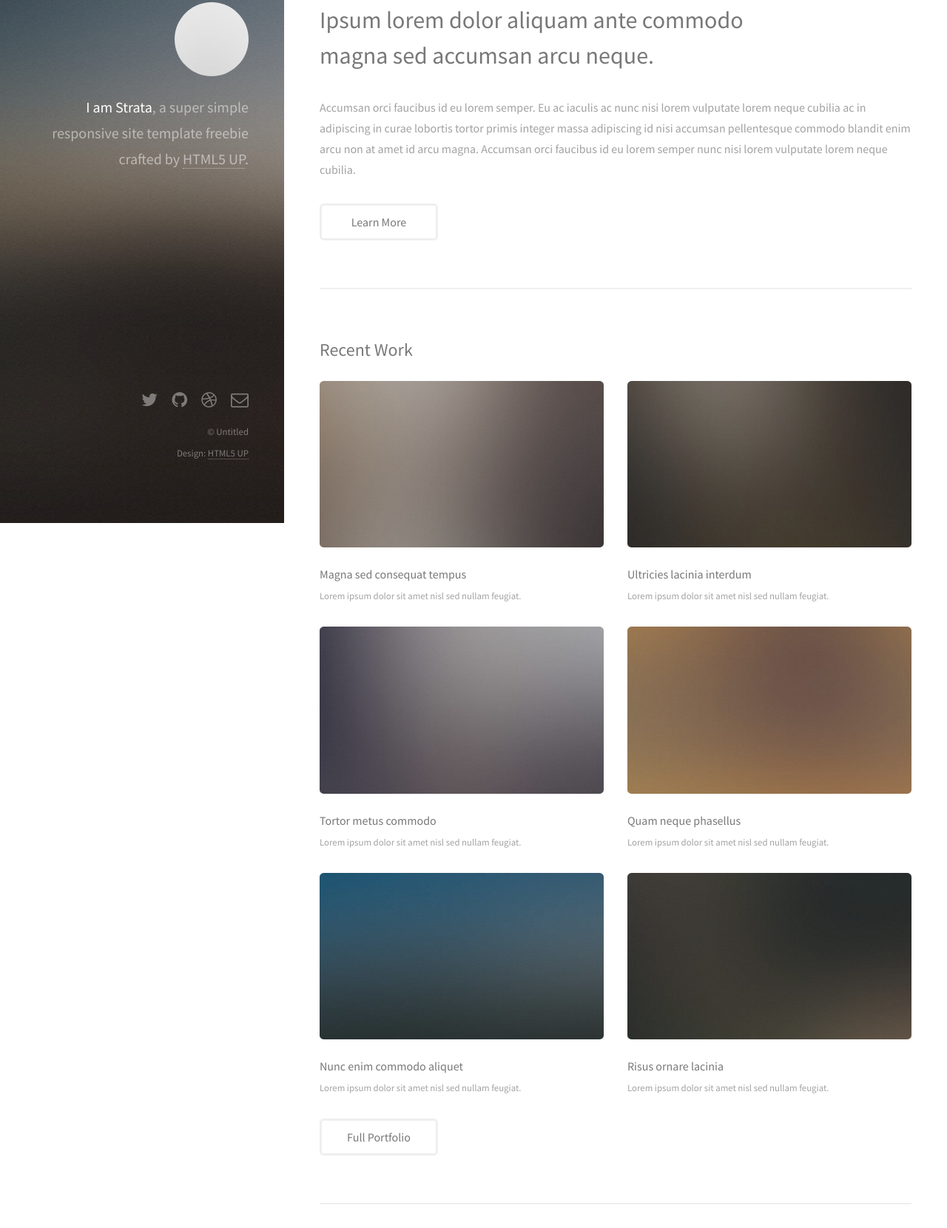
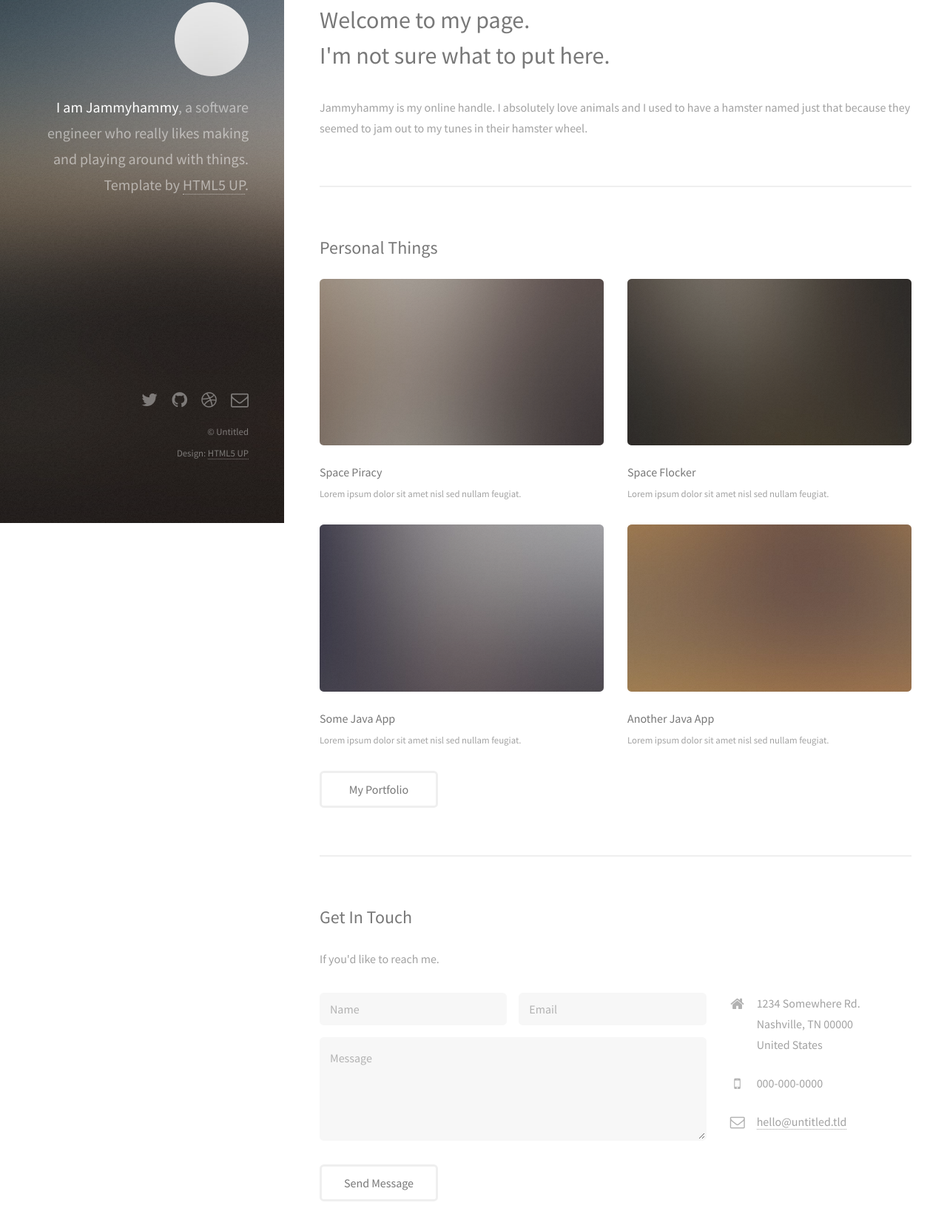
Before and after one commit to Jammyhammy/Jammyhammy.github.io, a plain HTML site: page index.html in a window 1280 px wide. Shown: the part 93-1753 px from the top of the page at 74% size. Drawn offline with Linux system fonts and the light colour scheme.

Commit message:
Added some personal details.

```diff
--- a/index.html
+++ b/index.html
@@ -18,9 +18,9 @@
 		<!-- Header -->
 			<header id="header">
 				<a href="#" class="image avatar"><img src="images/avatar.jpg" alt="" /></a>
-				<h1><strong>I am Strata</strong>, a super simple<br />
-				responsive site template freebie<br />
-				crafted by <a href="http://html5up.net">HTML5 UP</a>.</h1>
+				<h1><strong>I am Jammyhammy</strong>, a software engineer<br />
+				who really likes making and playing around with things.<br />
+				Template by <a href="http://html5up.net">HTML5 UP</a>.</h1>
 			</header>
 
 		<!-- Main -->
@@ -29,59 +29,46 @@
 				<!-- One -->
 					<section id="one">
 						<header class="major">
-							<h2>Ipsum lorem dolor aliquam ante commodo<br />
-							magna sed accumsan arcu neque.</h2>
+							<h2>Welcome to my page.<br />
+							I'm not sure what to put here.</h2>
 						</header>
-						<p>Accumsan orci faucibus id eu lorem semper. Eu ac iaculis ac nunc nisi lorem vulputate lorem neque cubilia ac in adipiscing in curae lobortis tortor primis integer massa adipiscing id nisi accumsan pellentesque commodo blandit enim arcu non at amet id arcu magna. Accumsan orci faucibus id eu lorem semper nunc nisi lorem vulputate lorem neque cubilia.</p>
-						<ul class="actions">
-							<li><a href="#" class="button">Learn More</a></li>
-						</ul>
+						<p>Jammyhammy is my online handle. I absolutely love animals and I used to have a hamster named just that because they seemed to jam out to my tunes in their hamster wheel.</p>
 					</section>
 
 				<!-- Two -->
 					<section id="two">
-						<h2>Recent Work</h2>
+						<h2>Personal Things</h2>
 						<div class="row">
 							<article class="6u 12u$(xsmall) work-item">
 								<a href="images/fulls/01.jpg" class="image fit thumb"><img src="images/thumbs/01.jpg" alt="" /></a>
-								<h3>Magna sed consequat tempus</h3>
+								<h3>Space Piracy</h3>
 								<p>Lorem ipsum dolor sit amet nisl sed nullam feugiat.</p>
 							</article>
 							<article class="6u$ 12u$(xsmall) work-item">
 								<a href="images/fulls/02.jpg" class="image fit thumb"><img src="images/thumbs/02.jpg" alt="" /></a>
-								<h3>Ultricies lacinia interdum</h3>
+								<h3>Space Flocker</h3>
 								<p>Lorem ipsum dolor sit amet nisl sed nullam feugiat.</p>
 							</article>
 							<article class="6u 12u$(xsmall) work-item">
 								<a href="images/fulls/03.jpg" class="image fit thumb"><img src="images/thumbs/03.jpg" alt="" /></a>
-								<h3>Tortor metus commodo</h3>
+								<h3>Some Java App</h3>
 								<p>Lorem ipsum dolor sit amet nisl sed nullam feugiat.</p>
 							</article>
 							<article class="6u$ 12u$(xsmall) work-item">
 								<a href="images/fulls/04.jpg" class="image fit thumb"><img src="images/thumbs/04.jpg" alt="" /></a>
-								<h3>Quam neque phasellus</h3>
-								<p>Lorem ipsum dolor sit amet nisl sed nullam feugiat.</p>
-							</article>
-							<article class="6u 12u$(xsmall) work-item">
-								<a href="images/fulls/05.jpg" class="image fit thumb"><img src="images/thumbs/05.jpg" alt="" /></a>
-								<h3>Nunc enim commodo aliquet</h3>
-								<p>Lorem ipsum dolor sit amet nisl sed nullam feugiat.</p>
-							</article>
-							<article class="6u$ 12u$(xsmall) work-item">
-								<a href="images/fulls/06.jpg" class="image fit thumb"><img src="images/thumbs/06.jpg" alt="" /></a>
-								<h3>Risus ornare lacinia</h3>
+								<h3>Another Java App</h3>
 								<p>Lorem ipsum dolor sit amet nisl sed nullam feugiat.</p>
 							</article>
 						</div>
 						<ul class="actions">
-							<li><a href="#" class="button">Full Portfolio</a></li>
+							<li><a href="#" class="button">My Portfolio</a></li>
 						</ul>
 					</section>
 
 				<!-- Three -->
 					<section id="three">
 						<h2>Get In Touch</h2>
-						<p>Accumsan pellentesque commodo blandit enim arcu non at amet id arcu magna. Accumsan orci faucibus id eu lorem semper nunc nisi lorem vulputate lorem neque lorem ipsum dolor.</p>
+						<p>If you'd like to reach me.</p>
 						<div class="row">
 							<div class="8u 12u$(small)">
 								<form method="post" action="#">
```
